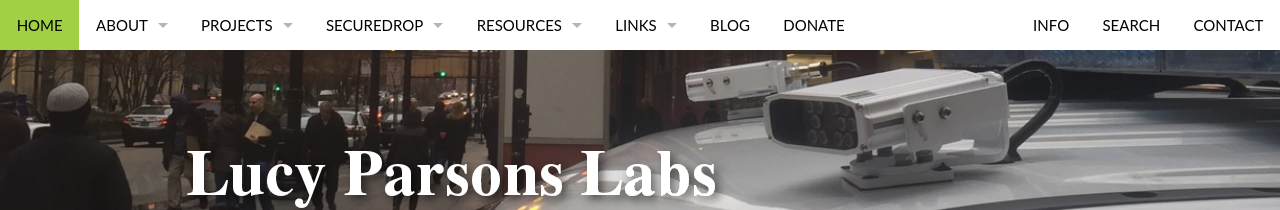
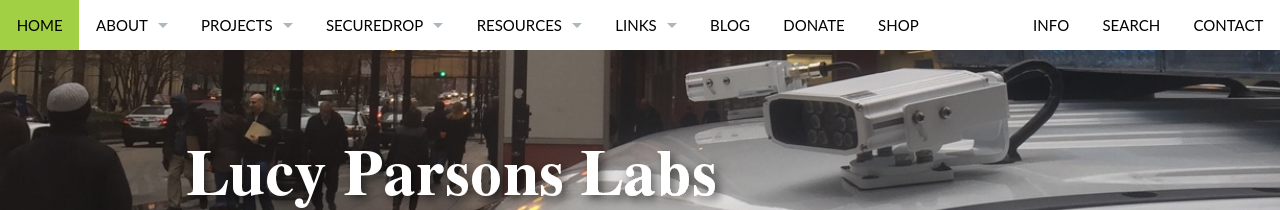
Before and after one commit to saltthefries/lucyparsonslabs.com, a Jekyll site: the page built from pages/pages-root-folder/index.md, in a window 1280 px wide. Shown: the top 210 px of the page. Built offline with Jekyll 4.4.1, drawn with Linux system fonts in a browser that asks for light colours.

Commit message:
adding 'shop' link to frontpage

```diff
--- a/_data/navigation.yml
+++ b/_data/navigation.yml
@@ -62,6 +62,10 @@
   url: "/donate/"
   side: left
 
+- title: Shop
+  url: "https://lucyparsonslabs.bigcartel.com/"
+  side: left
+
 #
 #   Navigation to the right › side: right
 #
```
